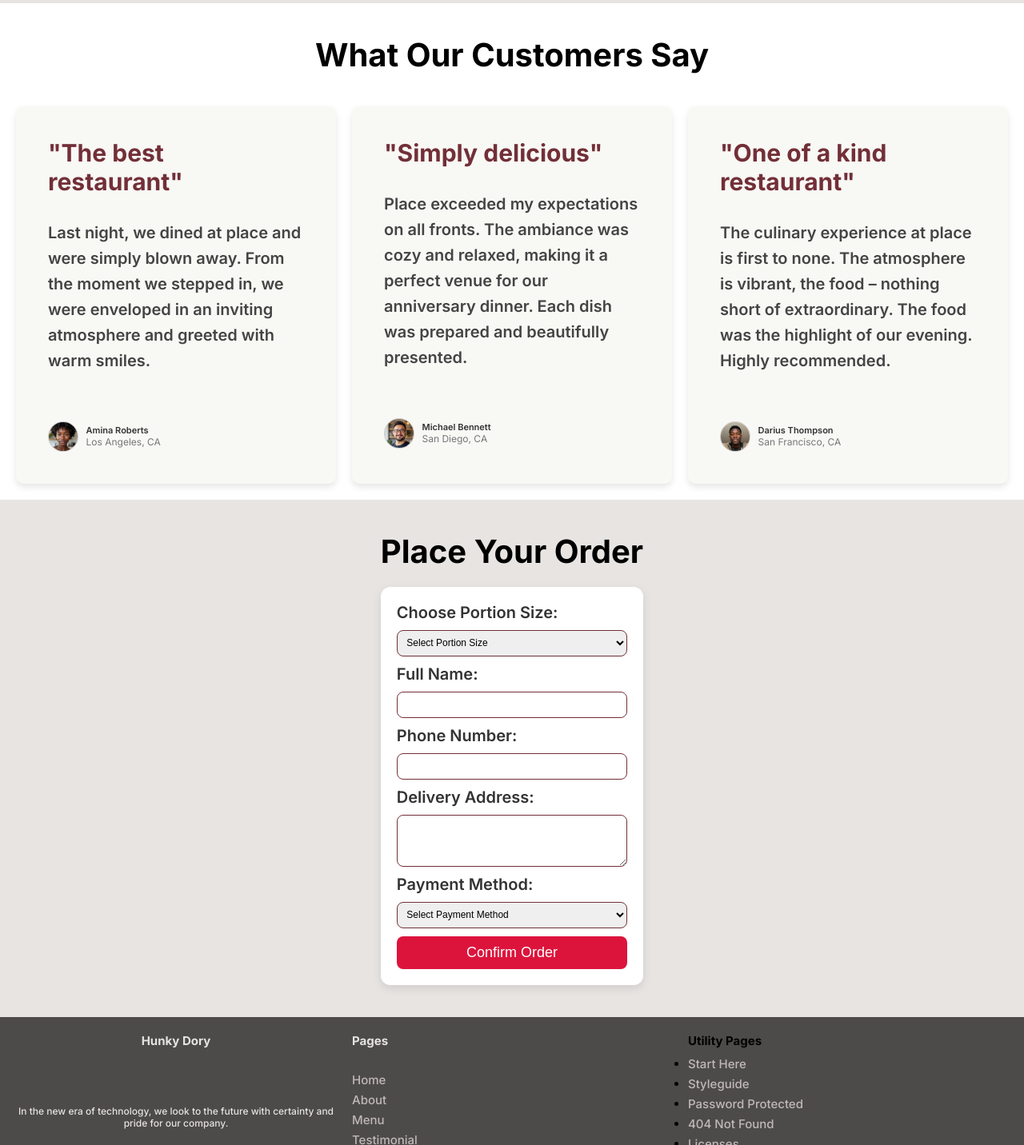
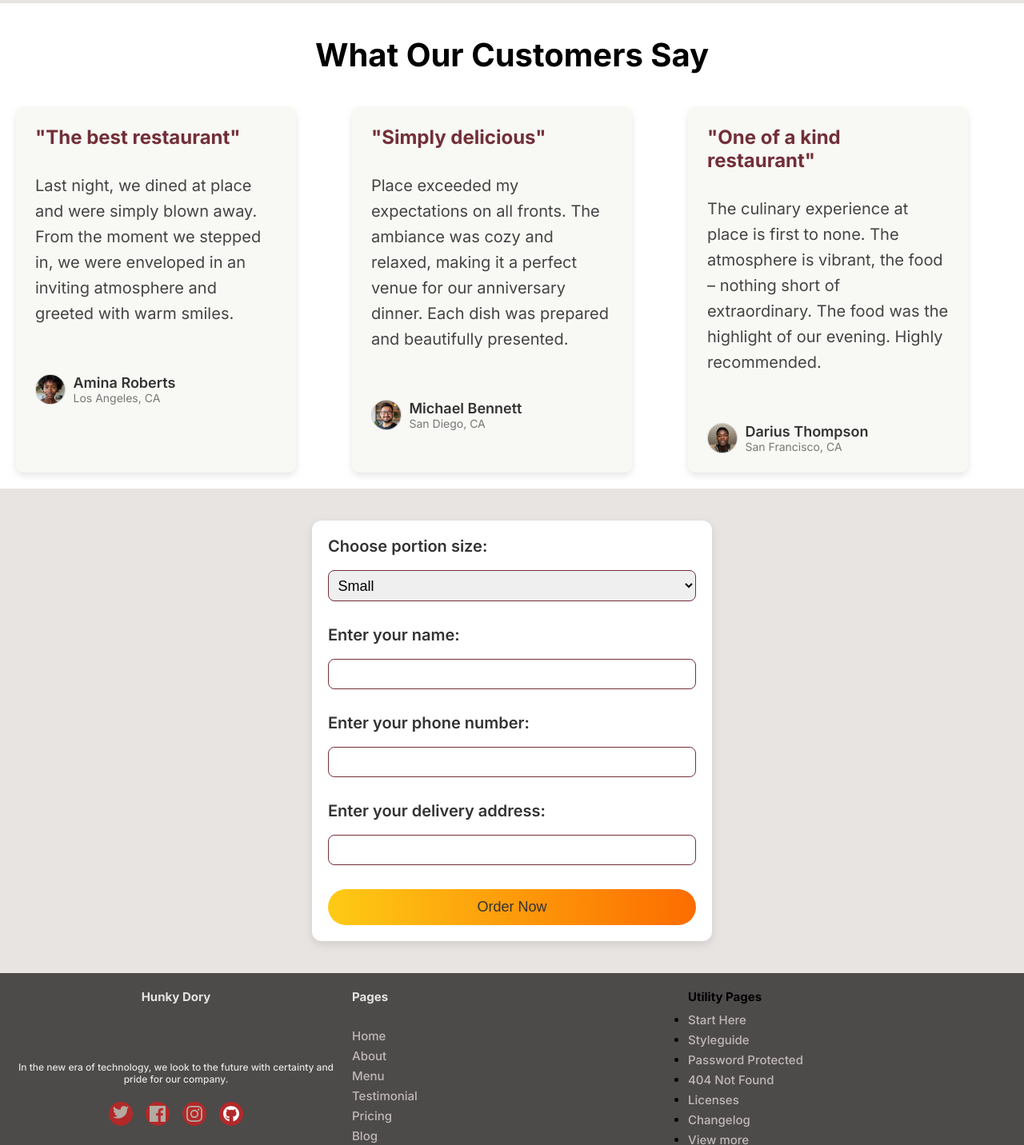
Before and after one commit to Sussana7/Hunky-Dory, a plain HTML site: page index.html in a window 1280 px wide. Shown: the part 1540-2972 px from the top of the page at 80% size. Drawn offline with Linux system fonts and the light colour scheme; a web font is replaced by a local one.

Commit message:
fix testimonial card sizes and fix form

```diff
--- a/index.html
+++ b/index.html
@@ -22,7 +22,11 @@
         />
         <ul class="main-nav-list" id="nav-list">
           <li><a class="main-nav-link" href="#section-menu">Menu</a></li>
-          <li><a class="main-nav-link" href="#section-testimonials">Testimonial</a></li>
+          <li>
+            <a class="main-nav-link" href="#section-testimonials"
+              >Testimonial</a
+            >
+          </li>
           <li><a class="main-nav-link" href="#">About</a></li>
           <li><a class="button-link" href="#Order-placement">Order Now</a></li>
         </ul>
@@ -81,6 +85,7 @@
       <section class="section-testimonials" id="section-testimonials">
         <h1>What Our Customers Say</h1>
 
+        <!-- <section class="container"> -->
           <div class="testimonial-one">
             <h3>"The best restaurant"</h3>
             <p>
@@ -103,9 +108,9 @@
           <div class="testimonial-two">
             <h3>"Simply delicious"</h3>
             <p>
-            Place exceeded my expectations on all fronts. The ambiance was cozy
-            and relaxed, making it a perfect venue for our anniversary dinner.
-            Each dish was prepared and beautifully presented.
+              Place exceeded my expectations on all fronts. The ambiance was
+              cozy and relaxed, making it a perfect venue for our anniversary
+              dinner. Each dish was prepared and beautifully presented.
             </p>
             <div class="testimonial-two-img">
               <img
@@ -122,9 +127,9 @@
           <div class="testimonial-three">
             <h3>"One of a kind restaurant"</h3>
             <p>
-            The culinary experience at place is first to none. The atmosphere is
-            vibrant, the food – nothing short of extraordinary. The food was the
-            highlight of our evening. Highly recommended.
+              The culinary experience at place is first to none. The atmosphere
+              is vibrant, the food – nothing short of extraordinary. The food
+              was the highlight of our evening. Highly recommended.
             </p>
             <div class="testimonial-three-img">
               <img
@@ -137,13 +142,41 @@
               </div>
             </div>
           </div>
+        <!-- </section> -->
       </section>
 
       <section class="Order-placement" id="Order-placement">
-        <div class="form-wrapper">
+        <form action="">
+          <div>
+            <label for="">Choose portion size:</label>
+            <select required>
+              <option value="">Small</option>
+              <option value="">Medium</option>
+              <option value="">Large</option>
+            </select>
+          </div>
+
+          <div>
+            <label for="">Enter your name:</label>
+            <input type="text" required />
+          </div>
+
+          <div>
+            <label for="">Enter your phone number:</label>
+            <input type="text" required />
+          </div>
+
+          <div>
+            <label for="">Enter your delivery address:</label>
+            <input type="text" required />
+          </div>
+
+          <button class="button-link">Order Now</button>
+        </form>
+
+        <!-- <div class="form-wrapper">
           <h1>Place Your Order</h1>
           <form>
-            <!-- Choose Portion Size -->
             <label for="portion">Choose Portion Size:</label>
             <select id="portion" name="portion">
               <option selected disabled>Select Portion Size</option>
@@ -152,19 +185,15 @@
               <option value="large">Large</option>
             </select>
 
-            <!-- Full Name -->
             <label for="name">Full Name:</label>
             <input type="text" id="name" name="name" />
 
-            <!-- Phone Number -->
             <label for="phone">Phone Number:</label>
             <input type="tel" id="phone" name="phone" />
 
-            <!-- Delivery Address -->
             <label for="address">Delivery Address:</label>
             <textarea id="address" name="address" rows="3"></textarea>
 
-            <!-- Payment Method -->
             <label for="payment">Payment Method:</label>
             <select id="payment" name="payment">
               <option selected disabled>Select Payment Method</option>
@@ -172,10 +201,9 @@
               <option value="credit-card">Credit Card</option>
             </select>
 
-            <!-- Confirm Button -->
             <button type="submit" class="confirm-btn">Confirm Order</button>
           </form>
-        </div>
+        </div> -->
       </section>
     </main>
 
--- a/style.css
+++ b/style.css
@@ -14,6 +14,10 @@ body {
   font-optical-sizing: auto;
   font-weight: 500;
   font-style: normal;
+}
+
+.container {
+  /* max-width: 140rem; */
 }
 
 /****** HEADER ******/
@@ -63,6 +67,7 @@ body {
   padding: 1.2rem 2.4rem;
   border-radius: 25px;
   cursor: pointer;
+  border: none;
 }
 
 /* ****************** */
@@ -274,7 +279,7 @@ body {
   grid-template-columns: 1fr 1fr 1fr;
   gap: 2rem;
   padding: 2rem;
-  font-weight: 600;
+  font-weight: 400;
 }
 
 .section-testimonials h1 {
@@ -288,7 +293,7 @@ body {
 .section-testimonials h3 {
   color: #722f37;
   padding-bottom: 3rem;
-  font-size: 3rem;
+  font-size: 2.4rem;
 }
 
 .section-testimonials p {
@@ -300,9 +305,10 @@ body {
 
 .section-testimonials > div {
   background-color: #f8f8f5;
-  padding: 4rem;
+  padding: 2.4rem;
   border-radius: 10px;
   box-shadow: 0 4px 8px rgba(0, 0, 0, 0.1);
+  max-width: 35rem;
 }
 
 .testimonial-one-img,
@@ -333,13 +339,13 @@ body {
 .testimonial-name {
   font-weight: 600;
   color: #333;
-  font-size: 1.1rem;
+  font-size: 1.8rem;
 }
 
 .testimonial-location {
   font-weight: 400;
   color: #777;
-  font-size: 1.2rem;
+  font-size: 1.4rem;
 }
 
 /* ****************** */
@@ -404,16 +410,18 @@ body {
   border-radius: 12px;
   box-shadow: 0 4px 12px rgba(0, 0, 0, 0.1);
   width: 100%;
-  max-width: 800px;
+  max-width: 50rem;
   display: flex;
   flex-direction: column;
-  gap: 1rem;
+  gap: 3rem;
   font-size: 2rem;
 }
 
 .Order-placement form label {
   font-weight: 600;
   color: #333;
+  margin-bottom: 1.8rem;
+  display: inline-block;
 }
 
 .Order-placement form input,
@@ -423,14 +431,14 @@ body {
   padding: 0.75rem;
   border: 1px solid #722f37;
   border-radius: 8px;
-  font-size: 1.4rem;
+  font-size: 1.8rem;
 }
 
 .Order-placement form select {
   width: 100%;
   padding: 0.75rem;
   border-radius: 8px;
-  font-size: 1.2rem;
+  font-size: 1.8rem;
 }
 
 .confirm-btn {
```
Lines whose indentation alone changed are shown as unchanged.
